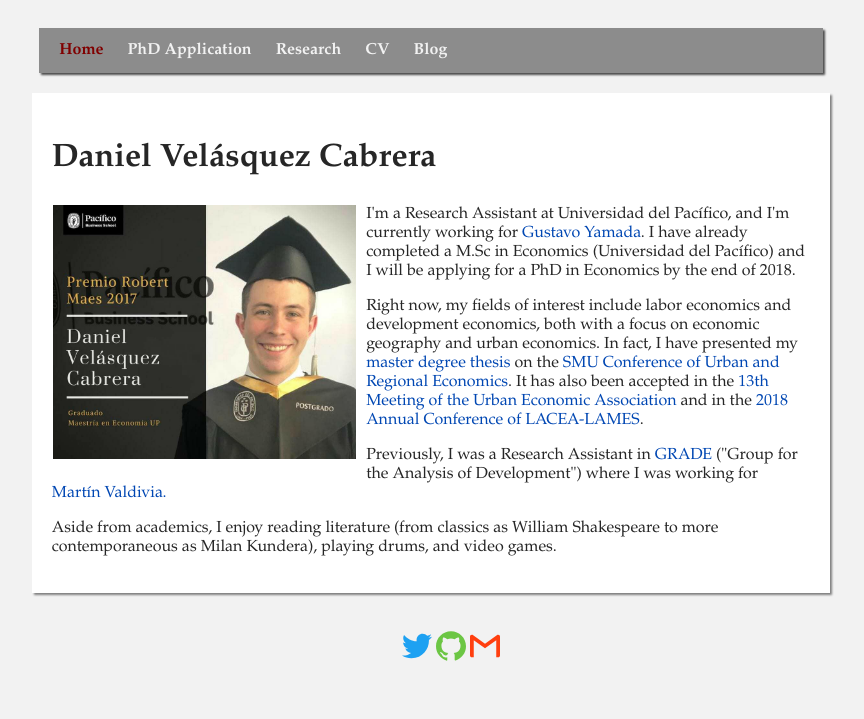
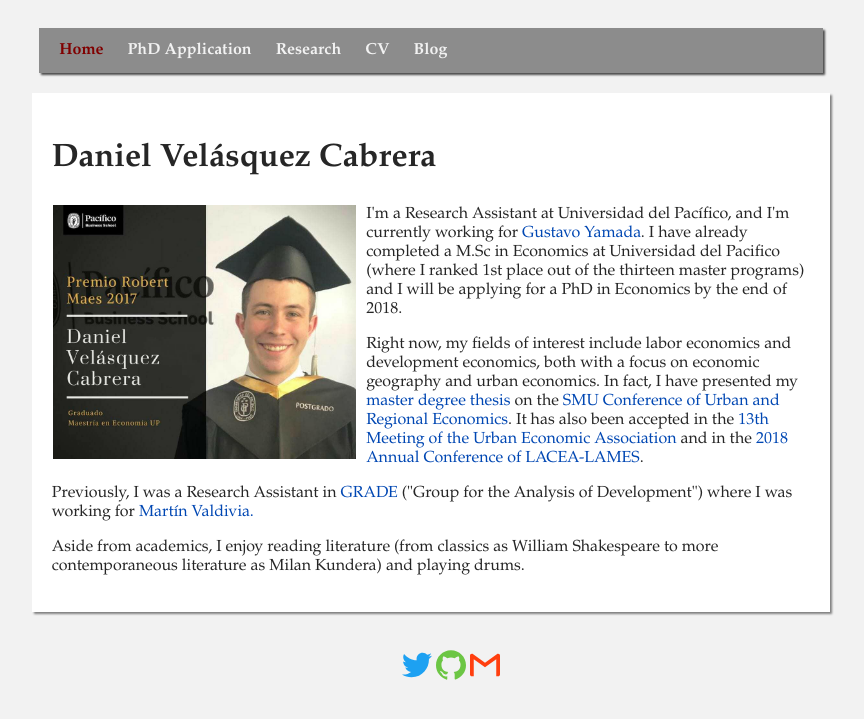
Before and after one commit to dvelasquezc/dvelasquezc.github.io, a Jekyll site: the page built from index.md, in a window 1280 px wide. Shown: the top 719 px of the page, without its empty margins (209-1073 px from the left). Built offline with Jekyll 4.4.1, drawn with Linux system fonts in a browser that asks for light colours.

Commit message:
google analytics and others

```diff
--- a/index.md
+++ b/index.md
@@ -17,7 +17,8 @@
 	<span id="profile"><img width="100%" src="/assets/images/profile.jpg" alt="Daniel Velásquez Cabrera"></span>
 
 
-	<span> <p>I'm a Research Assistant at Universidad del Pacífico, and I'm currently working for <a href="https://scholar.google.com.pe/citations?user=qV3OqlUAAAAJ&hl=es&oi=ao">Gustavo Yamada</a>. I have already completed a M.Sc in Economics (Universidad del Pacífico) and I will be applying for a PhD in Economics by the end of 2018.</p> </span>
+	<span> <p>I'm a Research Assistant at Universidad del Pacífico, and I'm currently working for <a href="https://scholar.google.com.pe/citations?user=qV3OqlUAAAAJ&hl=es&oi=ao">Gustavo Yamada</a>.
+	I have already completed a M.Sc in Economics at Universidad del Pacifico (where I ranked 1st place out of the thirteen master programs) and I will be applying for a PhD in Economics by the end of 2018.</p> </span>
 
 	<p>Right now, my fields of interest include labor economics and development economics, both with a focus on economic geography and urban economics.
 	In fact, I have presented my <a href="{{ "/research/exploration_agglomeration.html" | prepend: site.baseurl | prepend: site.url }}">master degree thesis</a>
@@ -26,7 +27,7 @@
 
 	<p>Previously, I was a Research Assistant in <a href="http://www.grade.org.pe/en/">GRADE</a> ("Group for the Analysis of Development") where I was working for <a href="http://www.grade.org.pe/en/investigadores/personal/jvaldivi/">Martín Valdivia.</a></p>
 
-	<p> Aside from academics, I enjoy reading literature (from classics as William Shakespeare to more contemporaneous as Milan Kundera), playing drums, and video games.</p>
+	<p> Aside from academics, I enjoy reading literature (from classics as William Shakespeare to more contemporaneous literature as Milan Kundera) and playing drums.</p>
 
 
 </div>
```
Also changed, not shown: _layouts/wrapper.html (+11 -0 lines).
